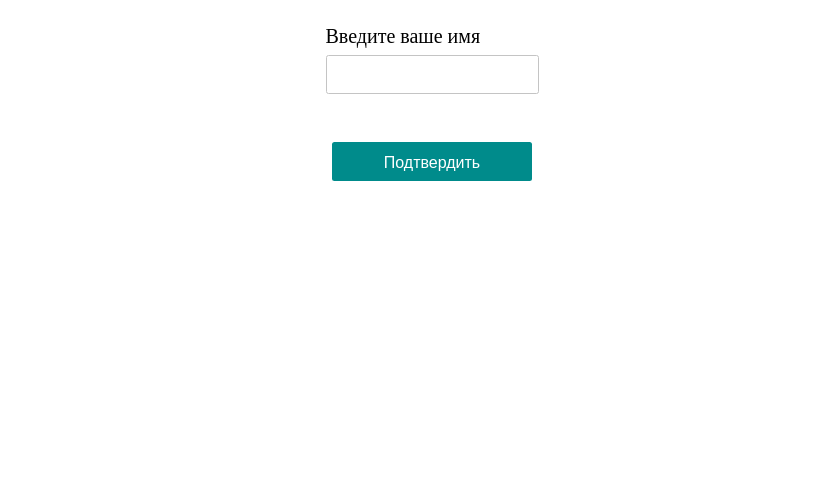
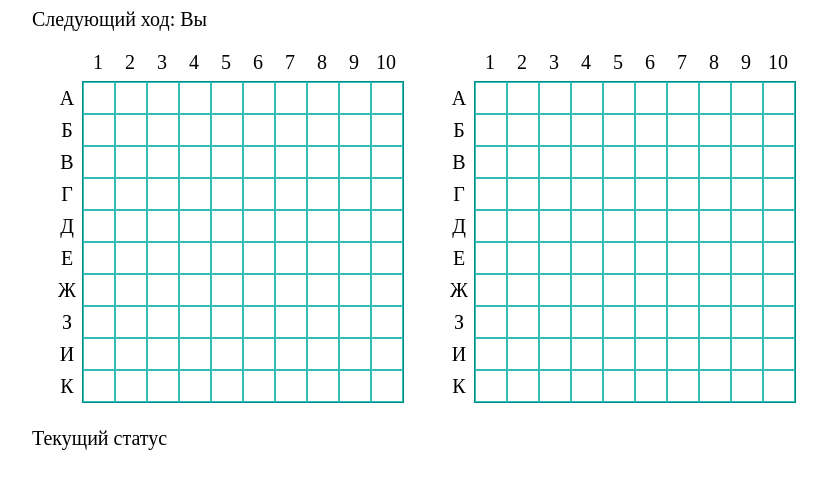
Before and after one commit to AnastasiaSidorenko/Sea_fight, a React (Create React App) app: page / in a window 1280 px wide. Shown: the top 488 px of the page, without its empty margins (208-1035 px from the left). Built offline with nearby package versions, Linux system fonts and the light colour scheme; the HTML template or start-up script is replaced by a standard one.

Commit message:
Main field & fixing square behaviour

```diff
--- a/src/App.js
+++ b/src/App.js
@@ -15,12 +15,13 @@ class App extends Component {
     }
 
     render() {
-        if (this.state.user) {
-            return <Game name={this.state.user} />
-        }
-        else {
-            return <NameRequest getUserName={this.getUserName} />
-        }
+        //  if (this.state.user) {
+        return <Game name={this.state.user} />
+        /*  }
+          else {
+
+        return <NameRequest getUserName={this.getUserName} />
+          }*/
     }
 }
 
--- a/src/Components/Board.jsx
+++ b/src/Components/Board.jsx
@@ -3,8 +3,17 @@ import { Square } from "./Square"
 
 export class Board extends React.Component {
     renderSquare(i) {
-        return <Square key={i} value={this.props.squares[i]} onClick={() => this.props.onClick(i)} />
+        return <Square key={i} type={this.props.type} value={this.props.squares[i]} onClick={() => this.props.onClick(i, this.props.type)} />
     }
+
+    shipsData = [
+        '',
+        [4, 'fourdeck'],
+        [3, 'tripledeck'],
+        [2, 'doubledeck'],
+        [1, 'singledeck']
+    ];
+
     render() {
         const numbers = [1, 2, 3, 4, 5, 6, 7, 8, 9, 10];
         const column_coordinates = ["A", "Б", "В", "Г", "Д", "Е", "Ж", "З", "И", "К"];
@@ -20,12 +29,14 @@ export class Board extends React.Component {
                     {numbers.map((value, index) => {
                         return <div key={index} className="coordinate__row-item">{value}</div>
                     })}
-                    {numbers.map((value, index) => {
-                        return <div key={index} className="board-row">
-                            {numbers.map((value, index) => {
-                                return this.renderSquare(index * 10 + index)
-                            })}</div>
-                    })}
+                    <div className="squares">
+                        {numbers.map((value, idx) => {
+                            return <div key={idx} className="board-row">
+                                {numbers.map((value, index) => {
+                                    return this.renderSquare(idx * 10 + index)
+                                })}</div>
+                        })}
+                    </div>
                 </div>
             </div >
         )
--- /dev/null
+++ b/src/Components/Game.jsx
@@ -0,0 +1,58 @@
+import React from 'react';
+import { Board } from './Board';
+
+export class Game extends React.Component {
+    constructor(props) {
+        super(props);
+        this.state = {
+            _userSquares: Array(100).fill(null),
+            _systemSquares: Array(100).fill(null),
+            systemIsNext: true,
+            isGameEnded: false
+        };
+    }
+
+    handleClick(i, type) {
+        if (type === "system") {
+            let squares = this.state._systemSquares.slice();
+            squares[i] = "X";
+            this.setState({ _systemSquares: squares });
+            console.log("systemBoard")
+        }
+        else {
+            console.log("userBoard")
+        }
+    }
+
+    startAgain = () => {
+
+    }
+
+    render() {
+        let status = 'Следующий ход: ' + (this.state.systemIsNext ? 'Вы' : 'Система');
+        let moves;
+        let StartAgain = () => {
+            if (this.state.isGameEnded) {
+                return <button className="submit_button" onClick={this.startAgain}>Начать сначала</button>
+            }
+            else return '';
+        }
+
+        return (
+            <div className="game">
+                <div className="status">{status}</div>
+                <div className="game-space">
+                    <div className="game-boards">
+                        <Board squares={this.state._userSquares} type="user" onClick={i => this.handleClick(i, "user")} />
+                        <Board squares={this.state._systemSquares} type="system" onClick={i => this.handleClick(i, "system")} />
+                    </div>
+                    <div className="game-info">
+                        <div>Текущий статус</div>
+                        <ol>{moves}</ol>
+                    </div>
+                </div>
+                <StartAgain />
+            </div>
+        );
+    }
+}
--- a/src/Components/Square.jsx
+++ b/src/Components/Square.jsx
@@ -3,8 +3,8 @@ import React from 'react';
 export function Square(props) {
     //if this.props.type == "smth" return dndnd
     return (
-        <button className="square" onClick={() => props.onClick}>
-            {props.value} X
-        </button>
+        <span className="square" onClick={props.onClick}>
+            {props.value}
+        </span>
     )
 }
--- a/src/index.css
+++ b/src/index.css
@@ -1,4 +1,5 @@
 .game {
+    box-sizing: border-box;
     width:800px;
     margin: 0 auto;
     font-size:20px;
@@ -14,28 +15,47 @@
 }
 
 .column__coordinates {
-    margin-top: 30px;
+    margin-top: 36px;
 }
 
 .coordinate__column-item {
     text-align: center;
     width:30px;
+    height:32px;
+}
+
+.coordinate__row-item {
+    text-align: center;
+    display:inline-block;
+    width:32px;
     height:30px;
 }
 
-.coordinate__row-item {
-    display:inline-block;
-    width:30px;
-    height:30px;
+.squares {
+    border:1px solid darkcyan;
+    text-align: center;
+    font-size:28px;
+}
+
+.board-row {
+    margin:0;
+    padding:0;
+    height:32px;
 }
 
 .square {
     display:inline-block;
+    vertical-align: top;
     width:30px;
     height:30px;
-    border-radius: 0;
+    max-height: 30px;
     margin:0;
-    border-width:0;
+    /*border-width:.2px;*/
+    border: .1px solid rgb(50, 190, 183);
+}
+
+.square:hover{
+    cursor: pointer;
 }
 
 .submit_button {
@@ -53,3 +73,11 @@
     border: none;
     border-radius: 2.5px;
 }
+
+.red_cross {
+    color: red;
+}
+.dot {
+    color: blue;
+    font-weight:bold;
+}
```
